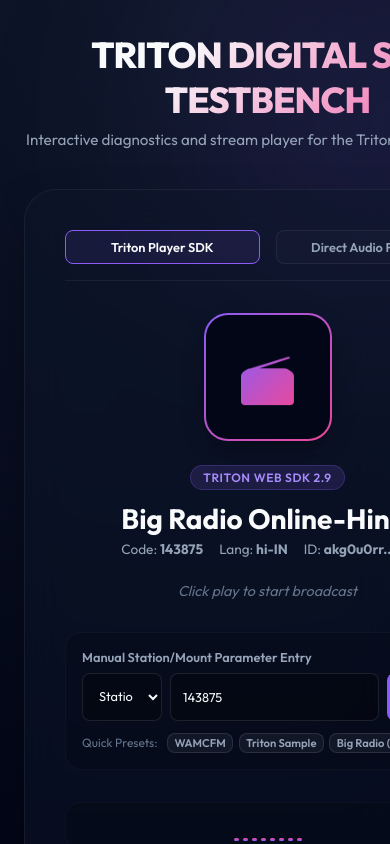
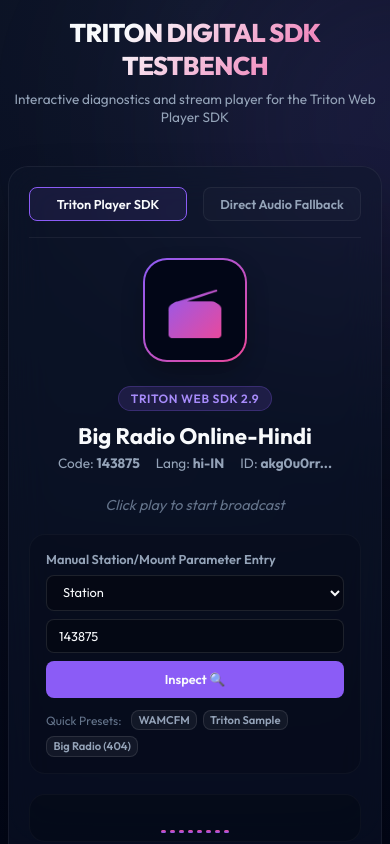
Before and after one commit to jayasooriya-s/triton-test, a Next.js app: page / in a window 390 px wide. Built offline with nearby package versions, Linux system fonts and the light colour scheme.

Commit message:
Enhancement: Add mobile responsiveness, interactive mountpoints, dynamic station headers, and album art support

```diff
--- a/src/app/components/TritonPlayer.tsx
+++ b/src/app/components/TritonPlayer.tsx
@@ -537,7 +537,7 @@
             <label style={{ fontSize: "0.8rem", fontWeight: 600, color: "var(--text-secondary)" }}>
               Manual Station/Mount Parameter Entry
             </label>
-            <div style={{ display: "flex", gap: "0.5rem" }}>
+            <div className="param-row">
               <select
                 className="debug-input"
                 style={{ width: "30%", minWidth: "80px" }}
--- a/src/app/globals.css
+++ b/src/app/globals.css
@@ -819,3 +819,71 @@
   flex-direction: column;
   gap: 0.35rem;
 }
+
+/* Manual Param Row styling */
+.param-row {
+  display: flex;
+  gap: 0.5rem;
+  width: 100%;
+}
+
+/* Mobile Responsive Optimization Queries */
+@media (max-width: 640px) {
+  .app-container {
+    padding: 1.5rem 1rem;
+  }
+  .player-card {
+    padding: 1.5rem;
+    border-radius: 1.5rem;
+    gap: 1.5rem;
+  }
+  .info-card {
+    padding: 1.5rem;
+    border-radius: 1.5rem;
+    gap: 1.25rem;
+  }
+  .logo-container {
+    width: 6.5rem;
+    height: 6.5rem;
+  }
+  .station-title {
+    font-size: 1.4rem;
+  }
+}
+
+@media (max-width: 480px) {
+  .app-container {
+    padding: 1rem 0.5rem;
+  }
+  .player-card {
+    padding: 1.25rem;
+    border-radius: 1.25rem;
+    gap: 1.25rem;
+  }
+  .info-card {
+    padding: 1.25rem;
+    border-radius: 1.25rem;
+  }
+  header h1 {
+    font-size: 1.6rem;
+  }
+  header p {
+    font-size: 0.85rem;
+  }
+
+  /* Stack the manual parameter fields on mobile */
+  .param-row {
+    flex-direction: column;
+    gap: 0.5rem;
+  }
+  .param-row select {
+    width: 100% !important;
+  }
+  .param-row input {
+    width: 100% !important;
+  }
+  .param-row button {
+    width: 100% !important;
+    padding: 0.65rem 0.75rem !important;
+  }
+}
```
